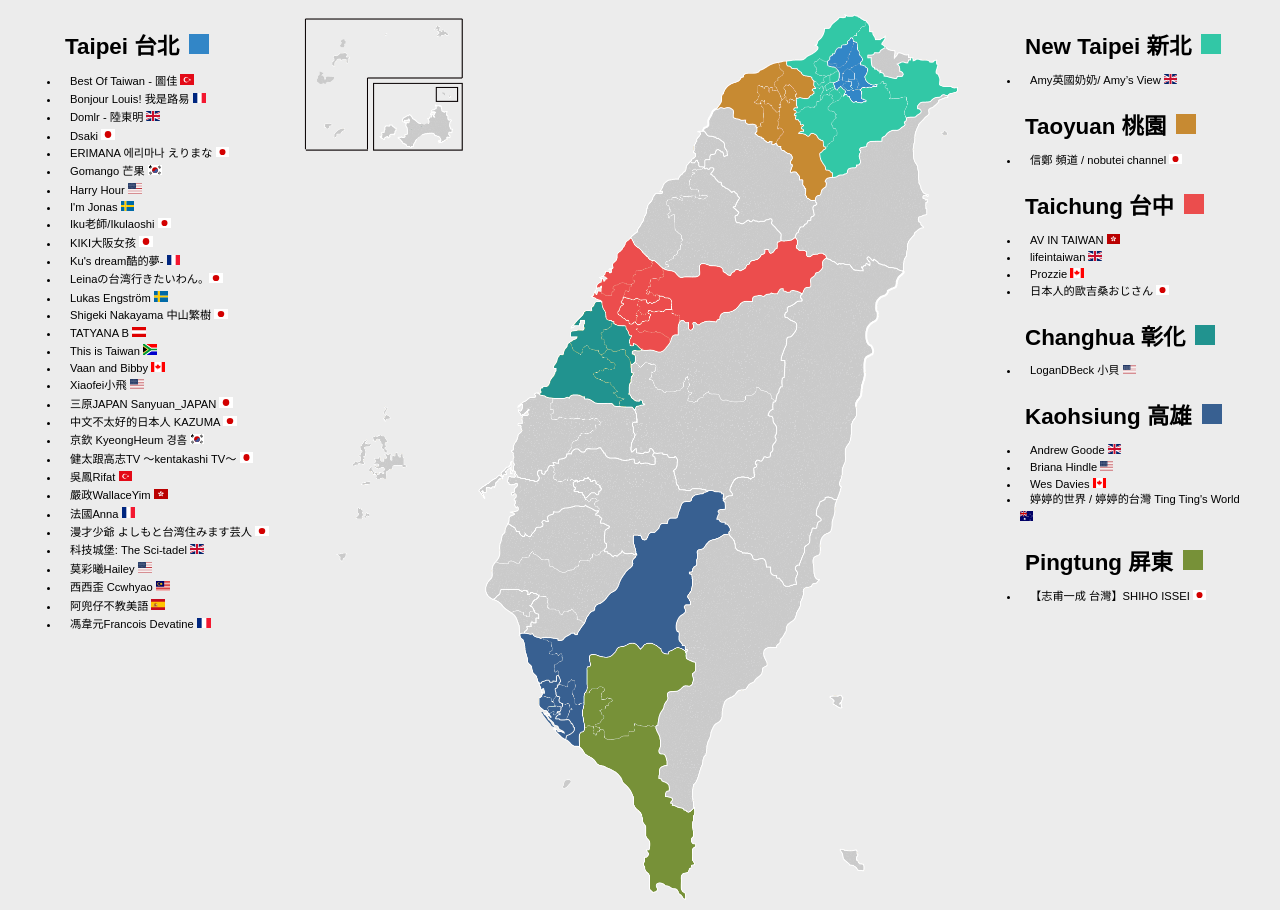
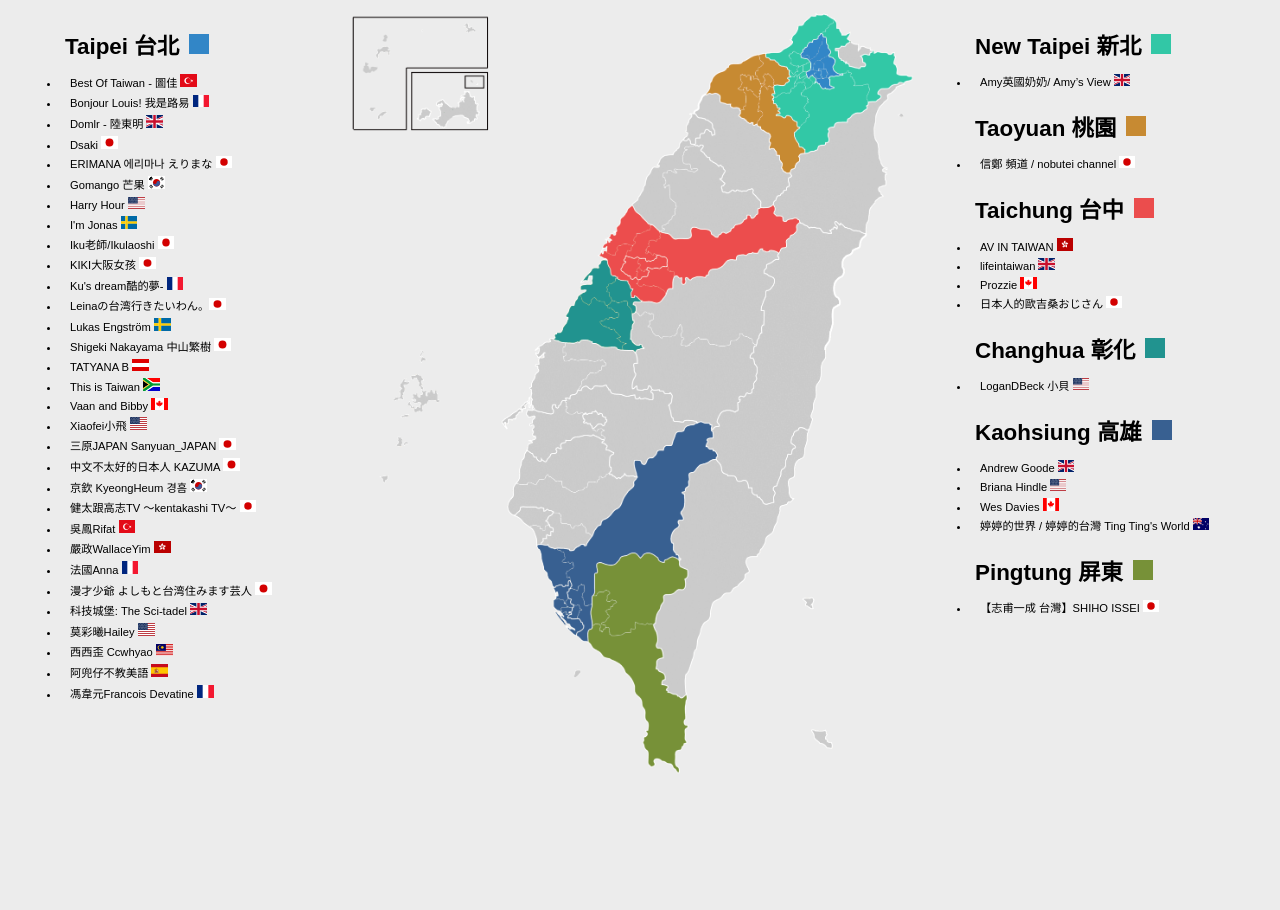
Before and after one commit to ssdert/ssdert.github.io, a plain HTML site: page test.html in a window 1280 px wide. After the commit the page ends 800 px from the top, so only its background shows below. Drawn offline with Linux system fonts and the light colour scheme.

Commit message:
change_3

```diff
--- a/css/test.css
+++ b/css/test.css
@@ -45,7 +45,7 @@ ul {
 }
 
 .taiwan {
-  max-width: 700px;
+  max-width: 600px;
 }
 
 .flag {
@@ -56,11 +56,12 @@ ul {
 }
 
 .right {
+  min-width: 215px;
   margin-left: 10px;
   grid-area: 1 / 3 / 5 / 4;
 }
 
-@media (max-width: 812px) {
+/* @media (max-width: 812px) {
   article {
     display: grid;
     grid-template-columns: 1fr 1fr 1fr;
@@ -72,14 +73,16 @@ ul {
   }
 
   .right {
+    grid-area: 3 / 1 / 4 / 4;
+  }
+
+  .left {
     grid-area: 2 / 1 / 3 / 4;
   }
-  .left {
-    grid-area: 3 / 1 / 4 / 4;
-  }
-}
+} */
 
 .left {
+  min-width: 215px;
   grid-area: 1 / 1 / 5 / 2;
 }
 
```
